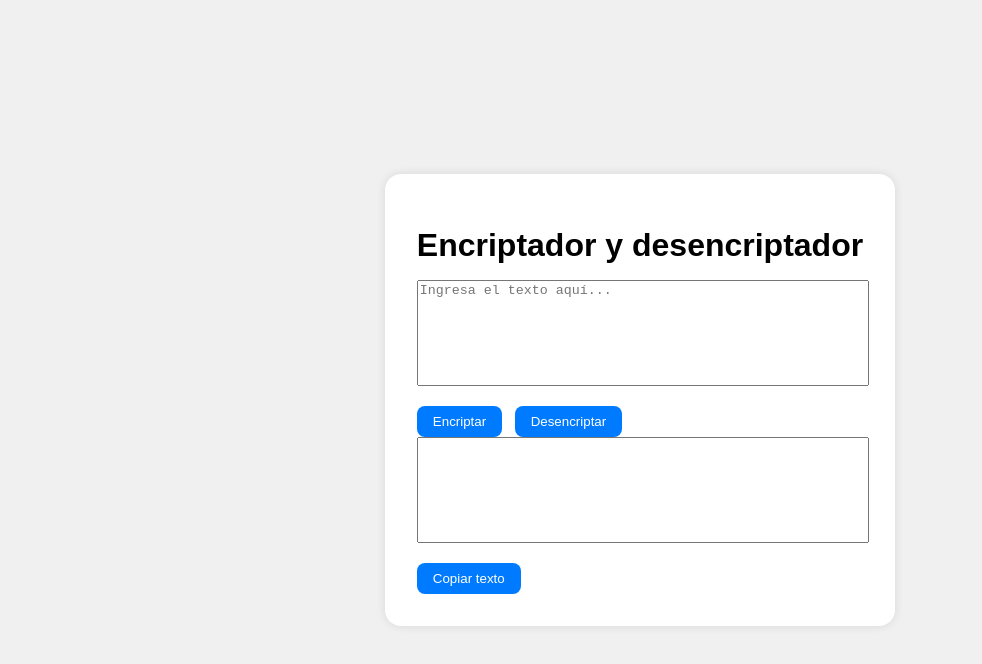
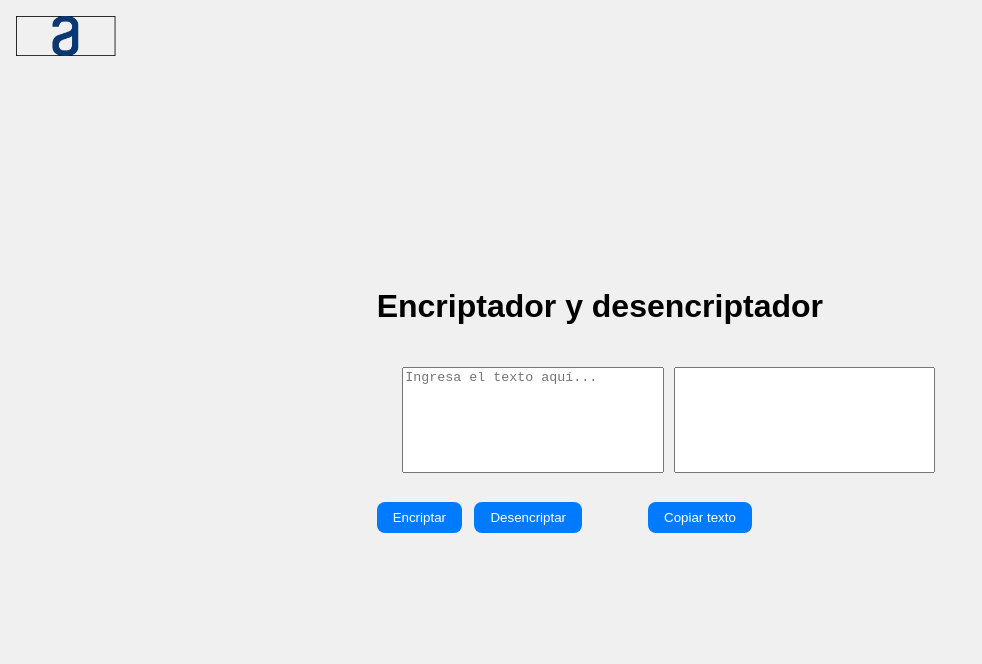
Before and after one commit to rafael31p/ProyectoOracle, a plain HTML site: page index.html in a window 1280 px wide. Shown: the whole page, without its empty margins (0-982 px from the left). Drawn offline with Linux system fonts and the light colour scheme.

Commit message:
Se generan cambios en el archivo y ase agrega logo

```diff
--- a/index.html
+++ b/index.html
@@ -7,15 +7,26 @@
     <link rel="stylesheet" href="styles.css">
 </head>
 <body>
+    <div class="logo-container">
+        <img src="/imagenes/Logo.png" alt="Logo" id="logo">
+    </div>
     <div class="container">
         <h1>Encriptador y desencriptador</h1>
+        <div class="row">
+            <div class="column">
                 <textarea id="inputText" placeholder="Ingresa el texto aquí..."></textarea>
                 <div>
                     <button id="encryptBtn">Encriptar</button>
                     <button id="decryptBtn">Desencriptar</button>
                 </div>
+            </div>
+            <div class="column">
+                <div class="output-container">
                     <textarea id="outputText" readonly></textarea>
                     <button id="copyBtn">Copiar texto</button>
+                </div>
+            </div>
+        </div>
     </div>
     <script src="script.js"></script>
 </body>
--- a/styles.css
+++ b/styles.css
@@ -8,12 +8,21 @@ body {
     margin: 0;
 }
 
-.container {
-    background-color: #fff;
-    padding: 2rem;
-    border-radius: 1rem;
-    box-shadow: 0 0 10px rgba(0, 0, 0, 0.1);
+.row {
+    display: flex;
+    justify-content: space-between;
 }
+
+.column {
+    flex: 1;
+    margin-right: 1rem;
+}
+
+.column:last-child {
+    margin-right: 0;
+}
+
+
 
 h1 {
     margin-bottom: 1rem;
@@ -24,6 +33,7 @@ textarea {
     height: 100px;
     resize: none;
     margin-bottom: 1rem;
+    margin: 10%;
 }
 
 button {
@@ -43,3 +53,15 @@ button:hover {
 button:active {
     background-color: #004085;
 }
+
+.logo-container {
+    position: fixed;
+    top: 1rem;
+    left: 1rem;
+    z-index: 100;
+}
+
+
+#logo{
+    max-width: 100px;
+}
```
Also changed, not shown: imagenes/Logo.png (added). Lines whose indentation alone changed are shown as unchanged.
